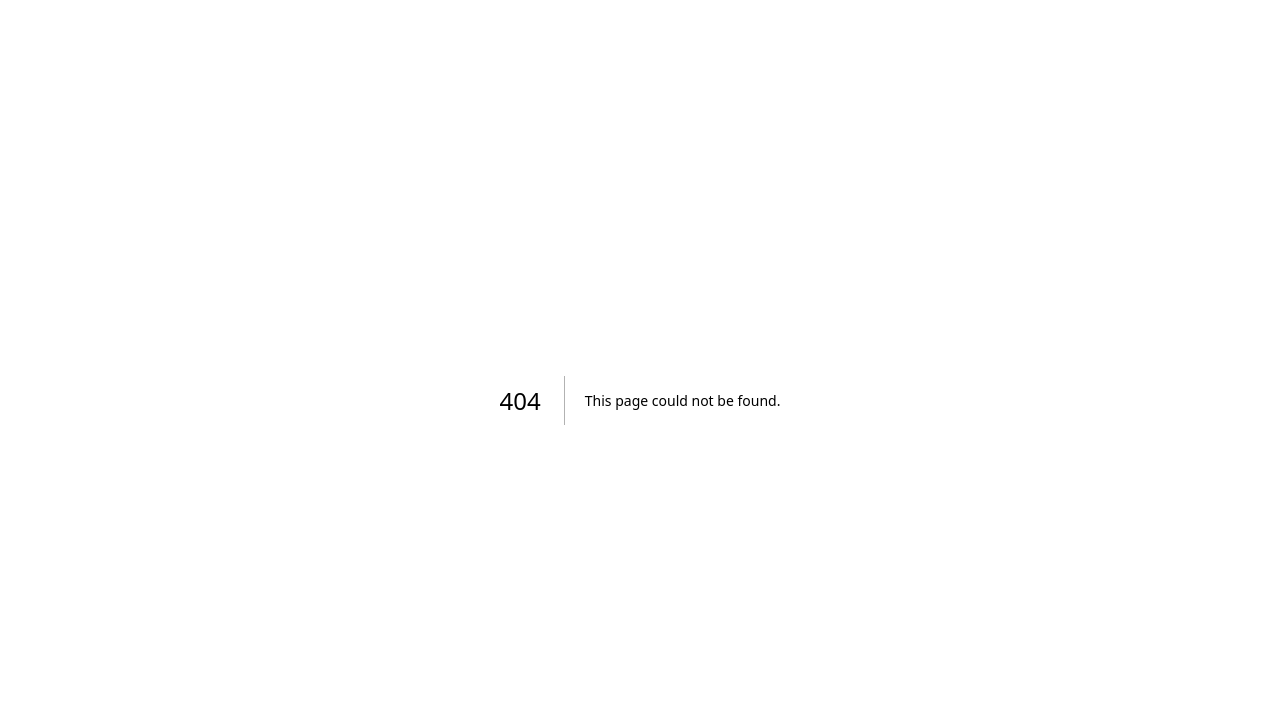
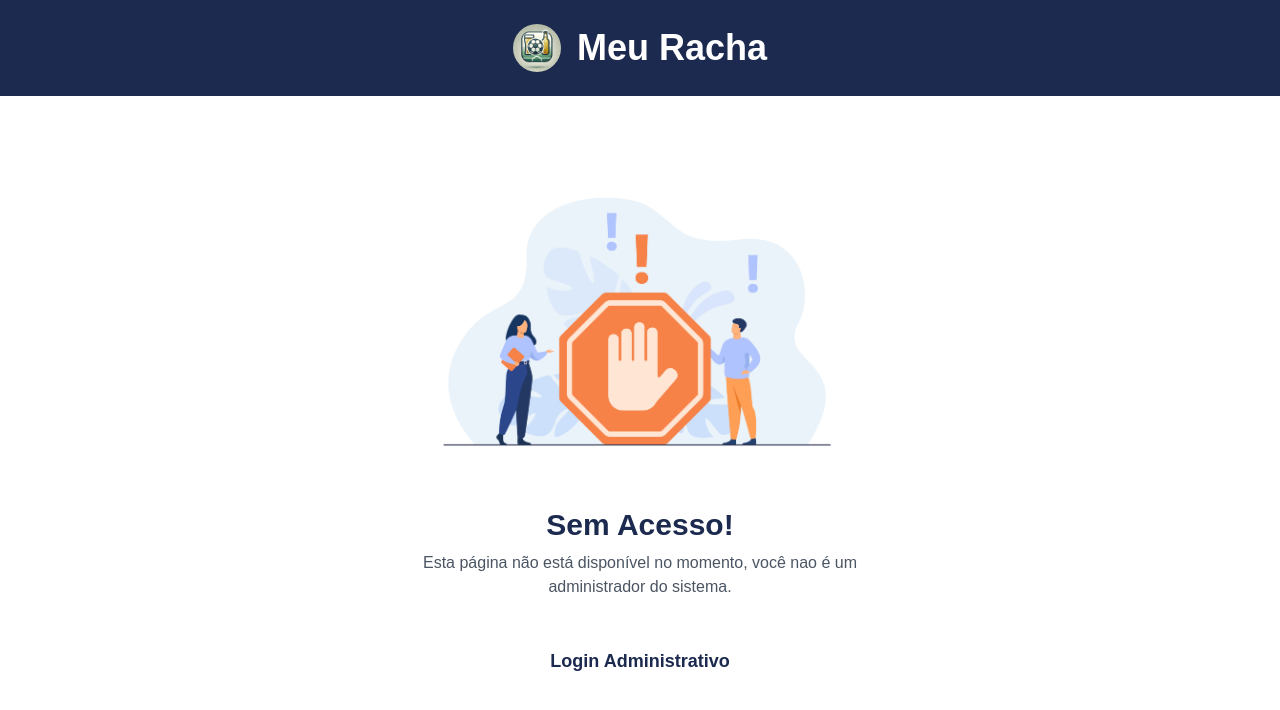
Before and after one commit to Eduardo-Lima-Dev/Meu_Racha, a Next.js app: page /acesso-negado in a window 1280 px wide. Before the commit this address had no page. Shown: the top 710 px of the page. Built offline with nearby package versions, Linux system fonts and the light colour scheme.

Commit message:
feat: adicionar página de acesso negado para usuários não administradores

```diff
--- /dev/null
+++ b/src/app/acesso-negado/page.tsx
@@ -0,0 +1,59 @@
+"use client"
+
+import Link from "next/link";
+import Image from "next/image";
+
+export default function AcessoNegado() {
+
+  return (
+    <div className="min-h-screen bg-white">
+      <header className="bg-[#1B2A4E] p-6">
+        <div className="max-w-6xl mx-auto flex items-center justify-center">
+          <div className="w-12 h-12 rounded-full overflow-hidden">
+            <Image
+              src="/logo.png"
+              alt="Logo"
+              width={50}
+              height={50}
+              className="object-cover"
+            />
+          </div>
+          <h1 className="text-3xl text-center md:text-4xl font-semibold text-[#FFFF] ml-4">
+            Meu Racha
+          </h1>
+        </div>
+      </header>
+
+      <main className="max-w-6xl mx-auto px-4 py-12 md:py-16 lg:py-20">
+        <div className="flex flex-col items-center text-center">
+          <div className="w-full max-w-md">
+            <Image
+              src="/acesso-negado.jpg"
+              alt="Acesso Negado"
+              width={500}
+              height={400}
+              className="w-full h-auto"
+              priority
+            />
+          </div>
+          <div className="mt-8 space-y-2">
+            <h1 className="text-2xl md:text-3xl font-semibold text-[#1B2A4E]">
+              Sem Acesso!
+            </h1>
+            <p className="text-gray-600 max-w-md mx-auto">
+              Esta página não está disponível no momento, você nao é um administrador do sistema.
+            </p>
+          </div>
+        </div>
+        <div className="mt-12 text-center">
+          <Link
+            href="/admin"
+            className="text-[#1B2A4E] hover:underline text-lg font-semibold"
+          >
+            Login Administrativo
+          </Link>
+        </div>
+      </main>
+    </div>
+  );
+}
--- a/src/app/admin/page.tsx
+++ b/src/app/admin/page.tsx
@@ -1,9 +1,9 @@
-"use client";
+"use client"
 
 import { useState } from "react";
 import { useRouter } from "next/navigation";
 import { getAuth, signInWithEmailAndPassword } from "firebase/auth";
-import { doc, getDoc, getFirestore } from "firebase/firestore";
+import { doc, getDoc, getFirestore, setDoc } from "firebase/firestore";
 import { app } from "../../config/firebaseConfig";
 import { Input } from "@/components/ui/input";
 import { Button } from "@/components/ui/button";
@@ -15,25 +15,38 @@ const AdminLogin: React.FC = () => {
   const [email, setEmail] = useState("");
   const [senha, setSenha] = useState("");
   const [erro, setErro] = useState("");
-  const auth = getAuth(app);
-  const db = getFirestore(app);
   const router = useRouter();
 
   const handleLogin = async (e: React.FormEvent) => {
     e.preventDefault();
+    const auth = getAuth(app);
+    const db = getFirestore(app);
+
     try {
       const userCredential = await signInWithEmailAndPassword(auth, email, senha);
       const userId = userCredential.user.uid;
 
-      const userDoc = await getDoc(doc(db, "users", userId));
-      if (userDoc.exists() && userDoc.data().role) {
-        await auth.signOut();
-        setErro("Acesso negado. Apenas contas sem role podem acessar.");
+      const userDocRef = doc(db, "users", userId);
+      const userDoc = await getDoc(userDocRef);
+
+      if (userDoc.exists()) {
+        const role = userDoc.data()?.role;
+        console.log("User Role:", role);
+
+        if (role === "admin") {
+          Cookies.set("role", role);
+          Cookies.set("token", await userCredential.user.getIdToken());
+          Cookies.set("userId", userId);
+          Cookies.set("isAuthenticated", "true");
+          router.push("/dashboard");
+        }
       } else {
+        await setDoc(userDocRef, { role: "user" });
         Cookies.set("token", await userCredential.user.getIdToken());
         Cookies.set("userId", userId);
+        Cookies.set("role", "user");
         Cookies.set("isAuthenticated", "true");
-        router.push("/dashboard");
+        router.push("/");
       }
     } catch (error) {
       console.error("Erro no login:", error);
@@ -43,11 +56,7 @@ const AdminLogin: React.FC = () => {
 
   return (
     <div className="flex items-center justify-center min-h-screen">
-
-      <button
-        onClick={() => router.back()}
-        className="absolute top-6 left-6 text-gray-700 hover:text-gray-900 flex items-center gap-2"
-      >
+      <button onClick={() => router.back()} className="absolute top-6 left-6 text-gray-700 hover:text-gray-900 flex items-center gap-2">
         <FaArrowLeft className="text-xl" />
         <span className="text-lg">Voltar</span>
       </button>
@@ -59,31 +68,14 @@ const AdminLogin: React.FC = () => {
         <CardContent>
           <form onSubmit={handleLogin} className="space-y-4">
             <div>
-              <label htmlFor="email" className="block text-sm font-medium">
-                E-mail
-              </label>
-              <Input
-                id="email"
-                type="email"
-                value={email}
-                onChange={(e) => setEmail(e.target.value)}
-                required
-              />
+              <label htmlFor="email" className="block text-sm font-medium">E-mail</label>
+              <Input id="email" type="email" value={email} onChange={(e) => setEmail(e.target.value)} required />
             </div>
             <div>
-              <label htmlFor="senha" className="block text-sm font-medium">
-                Senha
-              </label>
-              <Input
-                id="senha"
-                type="password"
-                value={senha}
-                onChange={(e) => setSenha(e.target.value)}
-                required
-              />
+              <label htmlFor="senha" className="block text-sm font-medium">Senha</label>
+              <Input id="senha" type="password" value={senha} onChange={(e) => setSenha(e.target.value)} required />
             </div>
             {erro && <p className="text-red-500">{erro}</p>}
-
             <div className="flex justify-center mt-4">
               <Button type="submit">Entrar</Button>
             </div>
--- /dev/null
+++ b/src/app/cadastro/page.tsx
@@ -0,0 +1,73 @@
+"use client"
+
+import { getAuth, createUserWithEmailAndPassword } from "firebase/auth";
+import { getFirestore, doc, setDoc } from "firebase/firestore";
+import { app } from "../../config/firebaseConfig";
+import { useRouter } from "next/navigation";
+import Cookies from "js-cookie";
+import { useState } from "react";
+
+const CriarContaAdmin = () => {
+  const [email, setEmail] = useState("");
+  const [senha, setSenha] = useState("");
+  const [erro, setErro] = useState("");
+  const auth = getAuth(app);
+  const db = getFirestore(app);
+  const router = useRouter();
+
+  const handleCriarConta = async (e: React.FormEvent) => {
+    e.preventDefault();
+    try {
+
+      const userCredential = await createUserWithEmailAndPassword(auth, email, senha);
+      const userId = userCredential.user.uid;
+
+      const userDocRef = doc(db, "users", userId);
+      await setDoc(userDocRef, {
+        role: "admin",
+      });
+
+      Cookies.set("token", await userCredential.user.getIdToken());
+      Cookies.set("userId", userId);
+      Cookies.set("role", "admin");
+      Cookies.set("isAuthenticated", "true");
+
+      router.push("/dashboard");
+
+    } catch (error) {
+      console.error("Erro ao criar conta:", error);
+      setErro("Ocorreu um erro ao criar a conta.");
+    }
+  };
+
+  return (
+    <div className="flex items-center justify-center min-h-screen">
+      <form onSubmit={handleCriarConta} className="space-y-4">
+        <div>
+          <label htmlFor="email">E-mail</label>
+          <input
+            id="email"
+            type="email"
+            value={email}
+            onChange={(e) => setEmail(e.target.value)}
+            required
+          />
+        </div>
+        <div>
+          <label htmlFor="senha">Senha</label>
+          <input
+            id="senha"
+            type="password"
+            value={senha}
+            onChange={(e) => setSenha(e.target.value)}
+            required
+          />
+        </div>
+        {erro && <p>{erro}</p>}
+        <button type="submit">Criar Conta</button>
+      </form>
+    </div>
+  );
+};
+
+export default CriarContaAdmin;
--- a/src/app/home/components/TopBar.tsx
+++ b/src/app/home/components/TopBar.tsx
@@ -95,7 +95,7 @@ export default function TopBar({ title, isAdmin = false }: TopBarProps) {
           <Link href="/graficos" className="menu-item">
             Estatísticas
           </Link>
-          <Link href={isAdmin ? "/" : "/admin"} className="menu-item">
+          <Link href={isAdmin ? "/" : "/dashboard"} className="menu-item">
             {isAdmin ? "Home" : "Administração"}
           </Link>
           <Link href="/perfil" className="menu-item">
--- a/src/config/firebaseConfig.js
+++ b/src/config/firebaseConfig.js
@@ -11,6 +11,7 @@ const firebaseConfig = {
   storageBucket: process.env.NEXT_PUBLIC_FIREBASE_STORAGE_BUCKET,
   messagingSenderId: process.env.NEXT_PUBLIC_FIREBASE_MESSAGING_SENDER_ID,
   appId: process.env.NEXT_PUBLIC_FIREBASE_APP_ID
+
 };
 
 const app = initializeApp(firebaseConfig);
```
Also changed, not shown: src/middleware.js (deleted, +0 -15 lines), src/middleware.ts (added, +77 -0 lines), public/acesso-negado.jpg (added).
